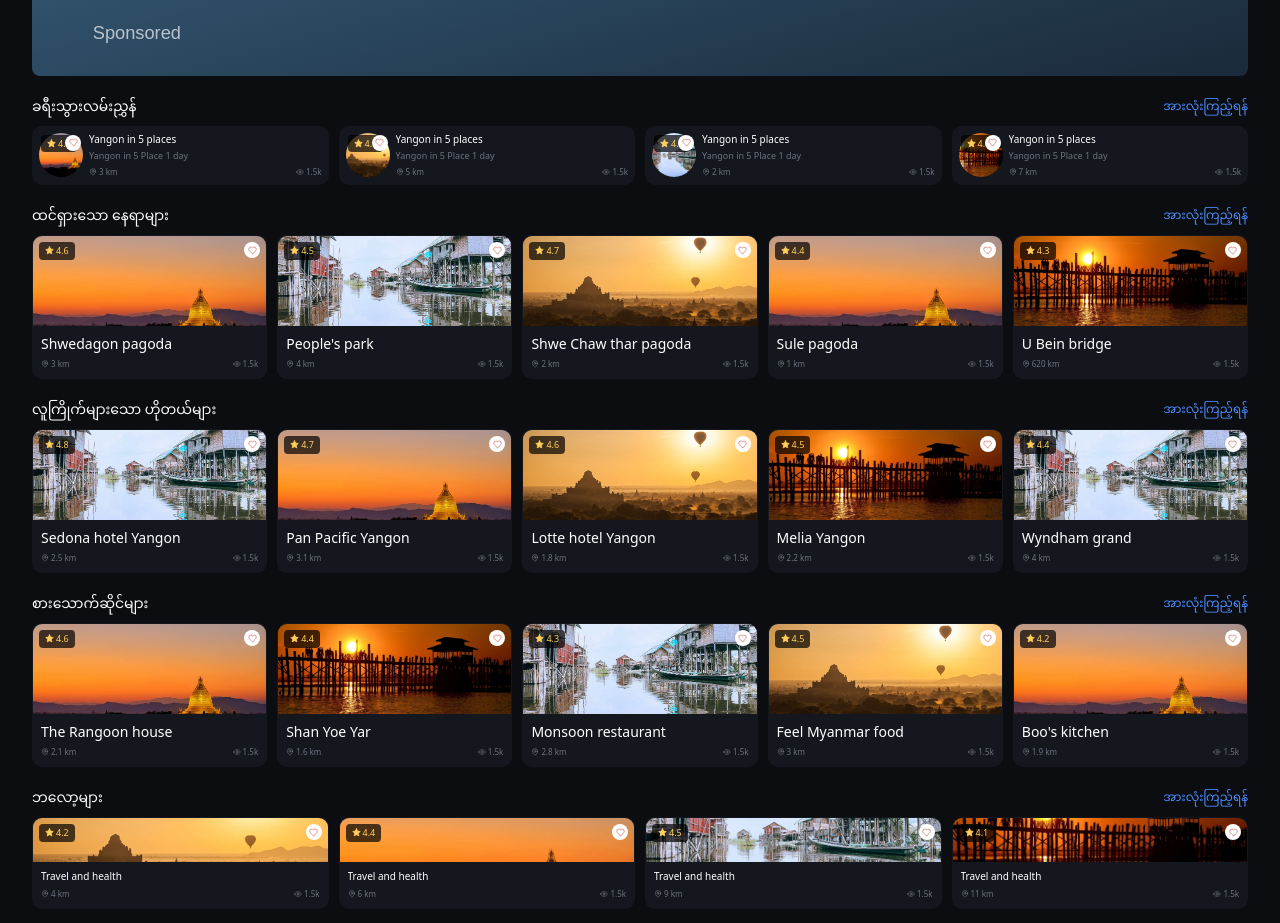
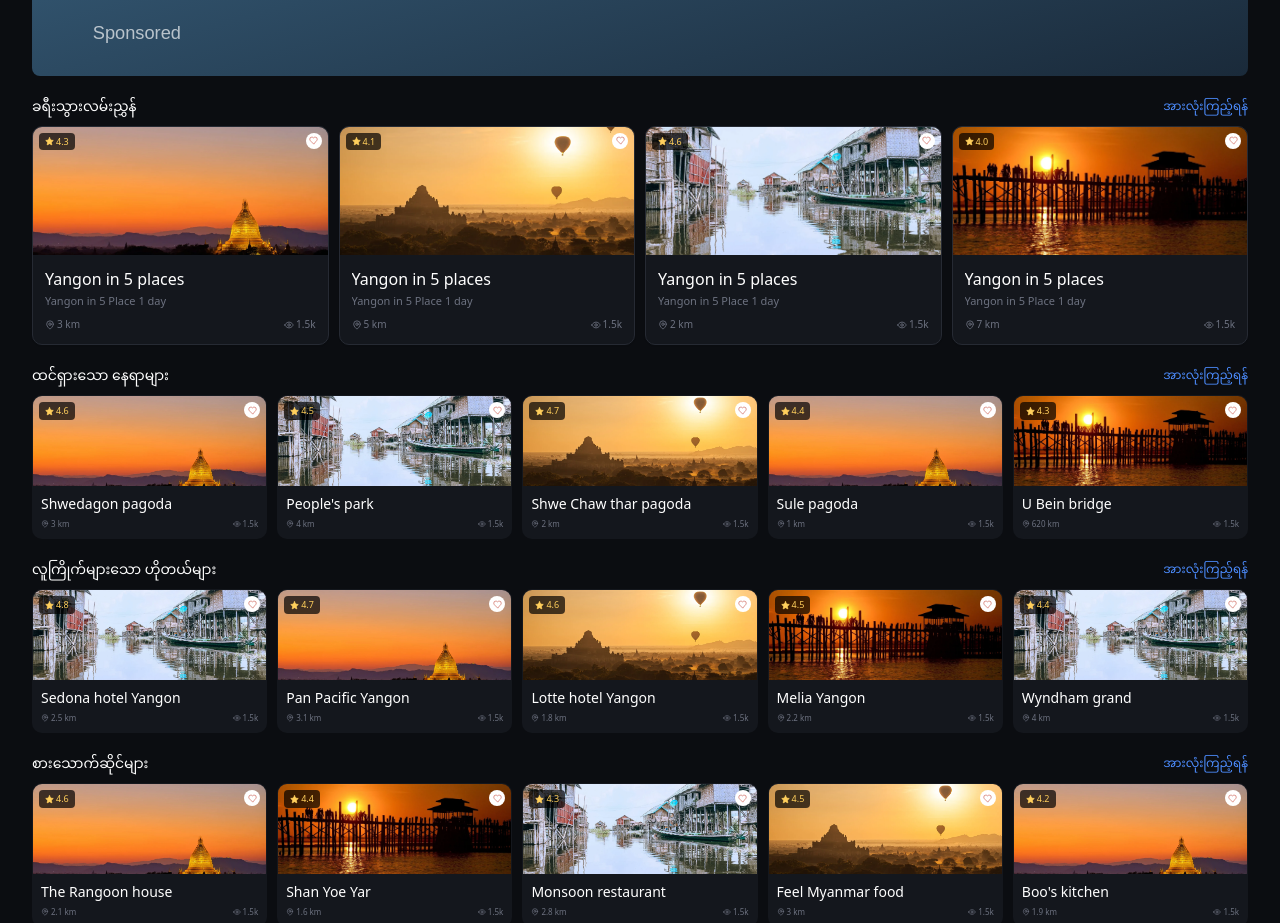
Before and after one commit to mhtravelmm/mhtravelmm, a React (Vite) app: page / in a window 1280 px wide. Shown: the part 1020-1943 px from the top of the page. Built offline with nearby package versions, Linux system fonts and the light colour scheme.

Commit message:
Enlarge home travel guide cards

```diff
--- a/src/features/home/HomePage.tsx
+++ b/src/features/home/HomePage.tsx
@@ -68,8 +68,7 @@ export function HomePage() {
         listings={travelGuides.listings}
         onToggleFavorite={travelGuides.toggle}
         columns={4}
-        cardSize="sm"
-        cardVariant="guide"
+        cardSize="lg"
       />
       <ListingGridSection title={t('section_top_attractions')} viewAllHref="/attractions" listings={attractions.listings} onToggleFavorite={attractions.toggle} columns={5} cardSize="md" />
       <ListingGridSection title={t('section_popular_hotels')} viewAllHref="/hotels" listings={hotels.listings} onToggleFavorite={hotels.toggle} columns={5} cardSize="md" />
```
